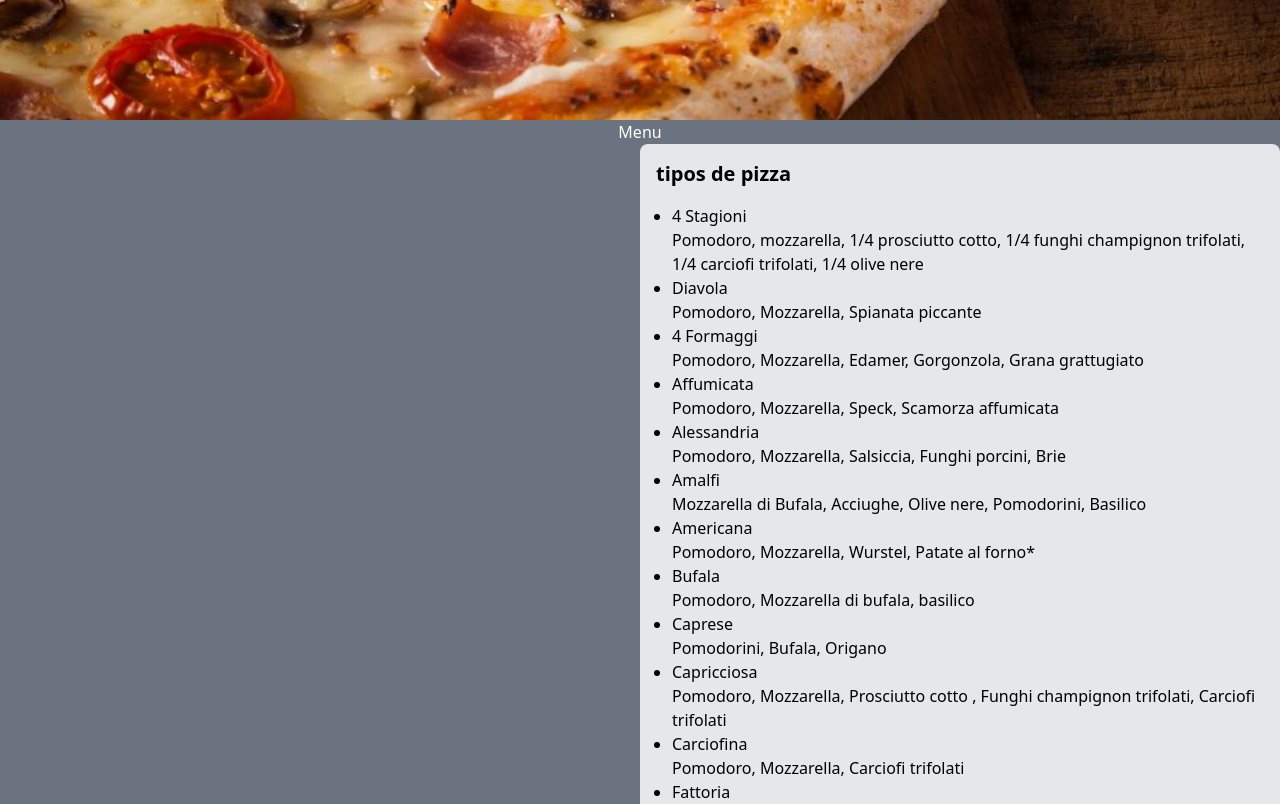
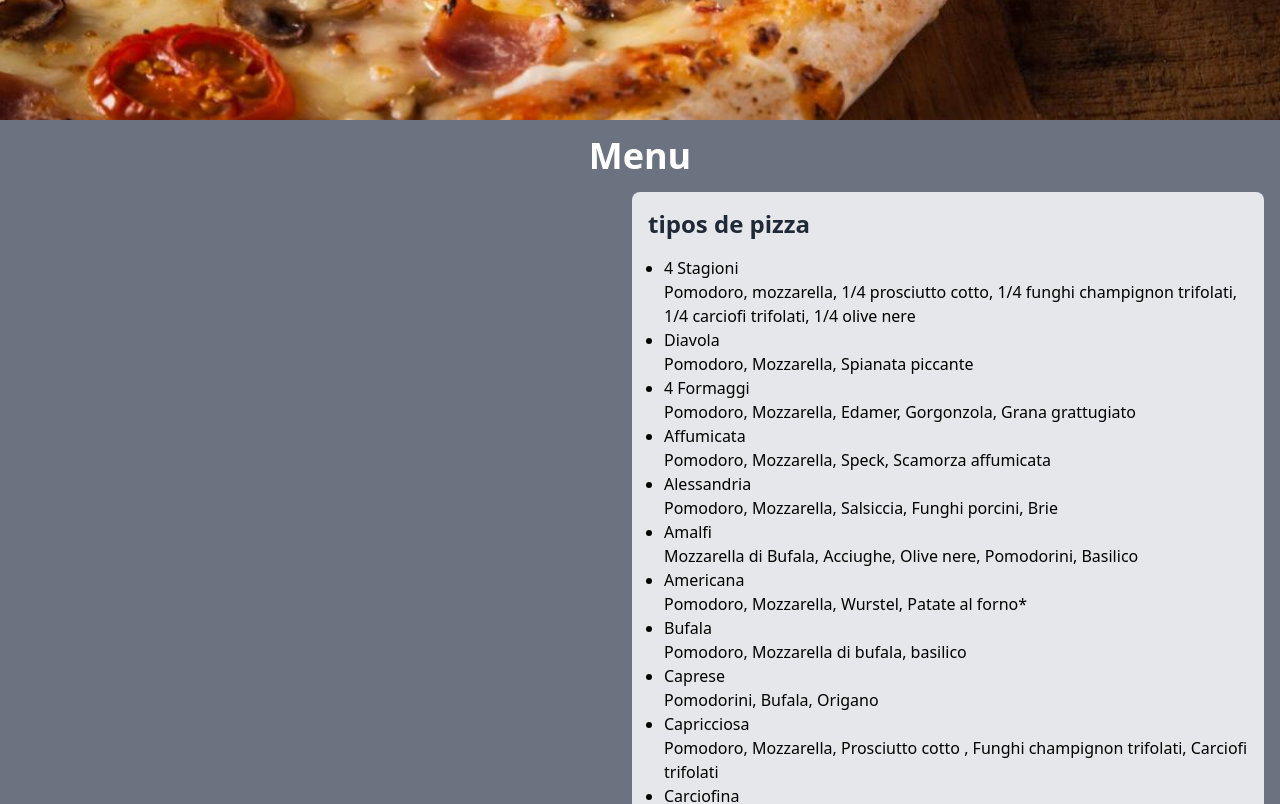
Before and after one commit to francmauric/pizzeria, a Next.js app: page /Pizzeria in a window 1280 px wide. Shown: the part 600-1404 px from the top of the page. Built offline with nearby package versions, Linux system fonts and the light colour scheme.

Commit message:
empezando logica para hacer el menu de pizzas con background dinamico

```diff
--- a/pages/Pizzeria.tsx
+++ b/pages/Pizzeria.tsx
@@ -21,12 +21,12 @@ export default function pizzeria () {
             <main className='bg-gray-500 w-full flex-row'>
                <div className='flex flex-row flex-wrap'>
                     <div className='flex w-full justify-center text-center'>
-                        <h1 className='text-center w-2/4 text-white'>Menu</h1>
+                        <h1 className='text-4xl font-bold py-4 text-center w-2/4 text-white'>Menu</h1>
                     </div>
-                    <div className='flex w-full justify-end'>
+                    <div className='flex w-full justify-end pr-4 pb-4'>
                       <div className='flex-col justify-end w-2/4 bg-gray-200 p-4 rounded-lg'>
 
-                        <h2 className='text-xl font-bold mb-4'>tipos de pizza</h2>
+                        <h2 className='text-2xl font-bold mb-4 text-gray-800'>tipos de pizza</h2>
                         <ul className='list-disc pl-4'>
                             <li>4 Stagioni</li>
                                <p>Pomodoro, mozzarella, 1/4 prosciutto cotto, 1/4 funghi champignon trifolati, 1/4 carciofi trifolati, 1/4 olive nere</p>
@@ -64,7 +64,7 @@ export default function pizzeria () {
                </div>
               </div>
             </main>
-            <h1 className="text-red-600">Bienvenido a la seccion pizzeria</h1>
+
             <Footer/>
         </div>
     )
```
Also changed, not shown: public/images/pizzas/4-stagione.jpg (added).
